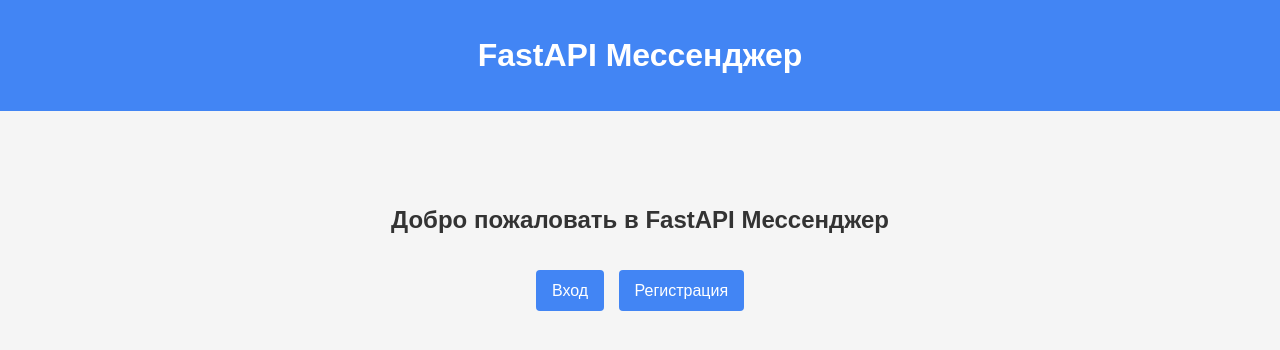
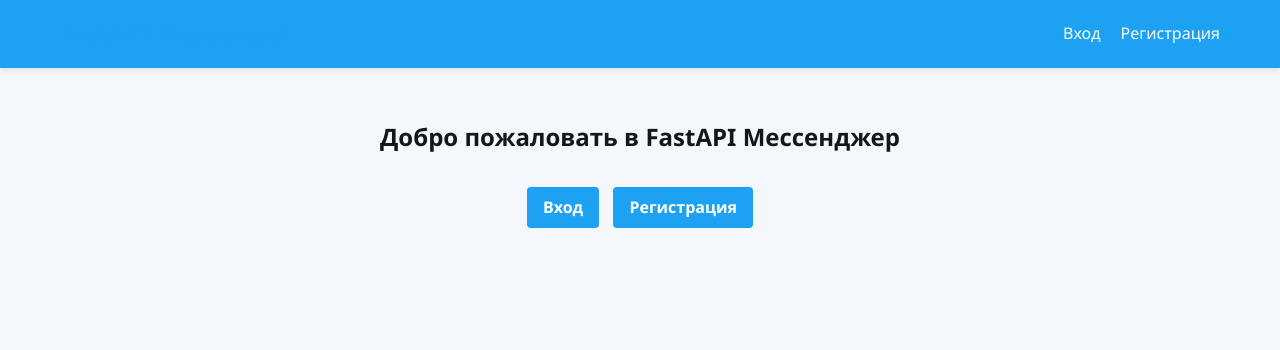
Before and after one commit to matveyv252524/site, a FastAPI app: page / in a window 1280 px wide. Shown: the top 350 px of the page. Run offline with FastAPI, Linux system fonts and the light colour scheme; some libraries are stand-ins or nearby versions.

Commit message:
Update base.html

```diff
--- a/templates/base.html
+++ b/templates/base.html
@@ -1,55 +1,141 @@
 <!DOCTYPE html>
-<html lang="en">
+<html lang="ru">
 <head>
     <meta charset="UTF-8">
     <meta name="viewport" content="width=device-width, initial-scale=1.0">
-    <title>FastAPI Мессенджер</title>
+    <title>{% block title %}FastAPI Мессенджер{% endblock %}</title>
     <style>
-        * { box-sizing: border-box; margin: 0; padding: 0; font-family: Arial, sans-serif; }
-        body { background: #f5f5f5; color: #333; line-height: 1.6; }
-        .container { max-width: 1200px; margin: 0 auto; padding: 20px; }
-        header { background: #4285f4; color: white; padding: 10px 0; margin-bottom: 20px; }
-        header h1 { text-align: center; }
-        .btn { display: inline-block; background: #4285f4; color: white; padding: 8px 16px;
-               border: none; border-radius: 4px; cursor: pointer; text-decoration: none; }
-        .btn:hover { background: #3367d6; }
-        .chat-container { display: flex; height: 70vh; border: 1px solid #ddd; background: white; }
-        .contacts { width: 30%; border-right: 1px solid #ddd; overflow-y: auto; }
-        .chat-area { flex: 1; display: flex; flex-direction: column; }
-        .messages { flex: 1; padding: 10px; overflow-y: auto; }
-        .message-input { padding: 10px; border-top: 1px solid #ddd; }
-        .message { margin-bottom: 10px; padding: 8px; border-radius: 4px; max-width: 70%; }
-        .received { background: #e9e9e9; align-self: flex-start; }
-        .sent { background: #4285f4; color: white; align-self: flex-end; }
-        .call-container { text-align: center; padding: 20px; }
-        video { max-width: 100%; background: black; margin: 10px 0; }
-        .video-container {
+        :root {
+            --primary-color: #1da1f2;
+            --secondary-color: #e8f5fe;
+            --error-color: #e0245e;
+            --background: #f5f8fa;
+            --white: #ffffff;
+            --text-color: #14171a;
+            --light-text: #657786;
+            --border-color: #e6ecf0;
+        }
+
+        * {
+            box-sizing: border-box;
+            margin: 0;
+            padding: 0;
+            font-family: 'Segoe UI', Arial, sans-serif;
+        }
+
+        body {
+            background: var(--background);
+            color: var(--text-color);
+            line-height: 1.6;
+        }
+
+        a {
+            color: var(--primary-color);
+            text-decoration: none;
+        }
+
+        button {
+            cursor: pointer;
+        }
+
+        .btn {
+            display: inline-block;
+            padding: 8px 16px;
+            background: var(--primary-color);
+            color: white;
+            border: none;
+            border-radius: 4px;
+            font-weight: bold;
+            transition: background 0.2s;
+        }
+
+        .btn:hover {
+            background: #1991db;
+        }
+
+        .container {
+            max-width: 1200px;
+            margin: 0 auto;
+            padding: 0 20px;
+        }
+
+        header {
+            background: var(--primary-color);
+            color: white;
+            padding: 15px 0;
+            box-shadow: 0 2px 5px rgba(0,0,0,0.1);
+        }
+
+        .header-content {
+            display: flex;
+            justify-content: space-between;
+            align-items: center;
+        }
+
+        .logo {
+            font-size: 24px;
+            font-weight: bold;
+        }
+
+        .nav-links {
             display: flex;
             gap: 20px;
-    margin: 20px 0;
+            align-items: center;
         }
-.video-container video {
-    width: 45%;
-    max-height: 300px;
-    background: #000;
-    border-radius: 8px;
+
+        .nav-link {
+            color: white;
+            font-weight: 500;
         }
-.call-controls {
+
+        .user-info {
             display: flex;
+            align-items: center;
             gap: 10px;
+        }
+
+        .user-avatar {
+            width: 32px;
+            height: 32px;
+            border-radius: 50%;
+            background: white;
+            color: var(--primary-color);
+            display: flex;
+            align-items: center;
             justify-content: center;
-    margin-top: 20px;
+            font-weight: bold;
         }
     </style>
+    {% block styles %}{% endblock %}
 </head>
 <body>
     <header>
         <div class="container">
-            <h1>FastAPI Мессенджер</h1>
+            <div class="header-content">
+                <a href="/" class="logo">FastAPI Messenger</a>
+                <div class="nav-links">
+                    {% if request.cookies.get('user_id') %}
+                        <a href="/chat/{{ request.cookies.get('user_id') }}" class="nav-link">Чат</a>
+                        <a href="/profile" class="nav-link">Профиль</a>
+                        <div class="user-info">
+                            <div class="user-avatar">
+                                {{ request.cookies.get('name')[0]|upper }}
+                            </div>
+                            <a href="/logout" class="nav-link">Выйти</a>
+                        </div>
+                    {% else %}
+                        <a href="/login" class="nav-link">Вход</a>
+                        <a href="/register" class="nav-link">Регистрация</a>
+                    {% endif %}
+                </div>
+            </div>
         </div>
     </header>
-    <div class="container">
+
+    <main class="container">
         {% block content %}{% endblock %}
-    </div>
+    </main>
+
+    {% block scripts %}{% endblock %}
 </body>
 </html>
```
Lines whose indentation alone changed are shown as unchanged.
